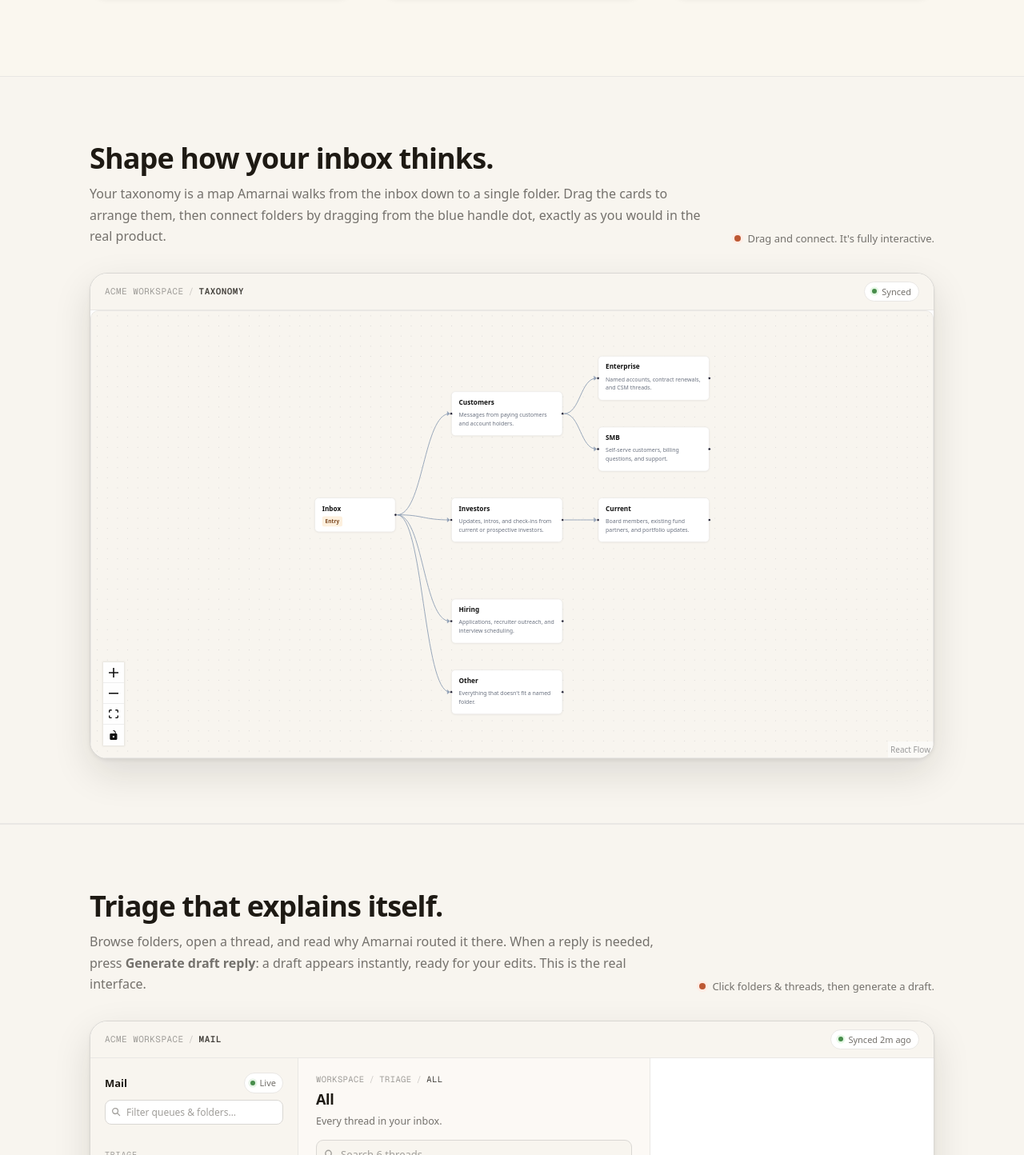
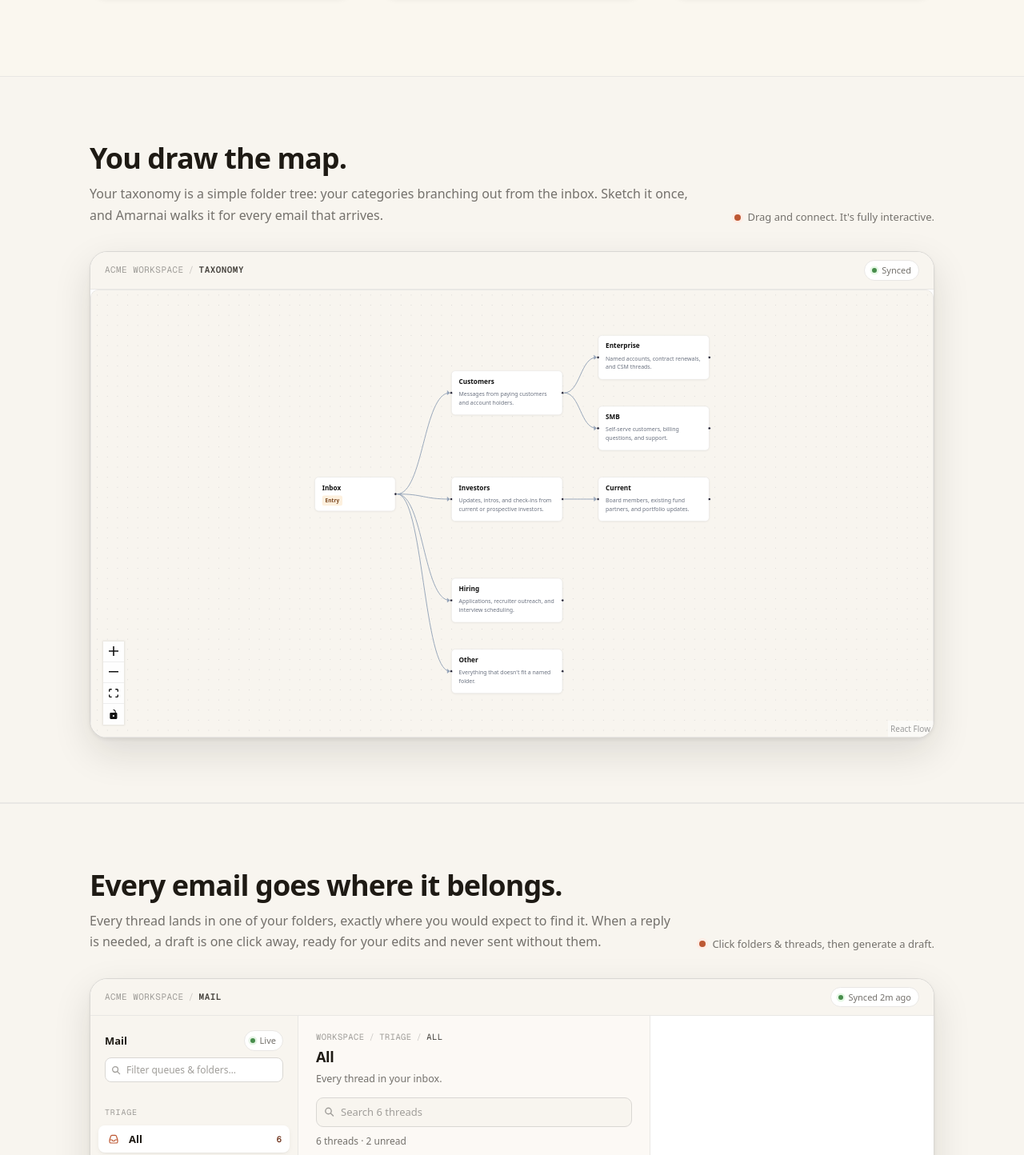
Before and after one commit to amarnai/amarnai, a Next.js app in the folder apps/site/: page / in a window 1280 px wide. Shown: the part 1366-2810 px from the top of the page at 80% size. Built offline with nearby package versions, Linux system fonts and the light colour scheme.

Commit message:
landing: rewrite demo section headlines and body copy
Replace vague section titles and demo-instructional body text with
personal, benefit-focused copy across TaxonomyDemoSection and
EmailsDemoSection.

```diff
--- a/apps/site/src/components/landing/EmailsDemoSection.tsx
+++ b/apps/site/src/components/landing/EmailsDemoSection.tsx
@@ -9,12 +9,12 @@ export function EmailsDemoSection() {
       <div className="ld-wrap">
         <div className="ld-demo-head ld-reveal">
           <div className="ld-copy">
-            <h2 className="ld-section-h">Triage that explains itself.</h2>
+            <h2 className="ld-section-h">Every email goes where it belongs.</h2>
             <p className="ld-section-lede">
-              Browse folders, open a thread, and read why Amarnai routed it
-              there. When a reply is needed, press{" "}
-              <strong>Generate draft reply</strong>: a draft appears instantly,
-              ready for your edits. This is the real interface.
+              Every thread lands in one of your folders, exactly where
+              you would expect to find it. When a reply is needed, a draft
+              is one click away, ready for your edits and never sent
+              without them.
             </p>
           </div>
           <div className="ld-play-note">
--- a/apps/site/src/components/landing/TaxonomyDemoSection.tsx
+++ b/apps/site/src/components/landing/TaxonomyDemoSection.tsx
@@ -6,12 +6,11 @@ export function TaxonomyDemoSection() {
       <div className="ld-wrap">
         <div className="ld-demo-head ld-reveal">
           <div className="ld-copy">
-            <h2 className="ld-section-h">Shape how your inbox thinks.</h2>
+            <h2 className="ld-section-h">You draw the map.</h2>
             <p className="ld-section-lede">
-              Your taxonomy is a map Amarnai walks from the inbox down to a
-              single folder. Drag the cards to arrange them, then connect
-              folders by dragging from the blue handle dot, exactly as you
-              would in the real product.
+              Your taxonomy is a simple folder tree: your
+              categories branching out from the inbox. Sketch it once,
+              and Amarnai walks it for every email that arrives.
             </p>
           </div>
           <div className="ld-play-note">
```
